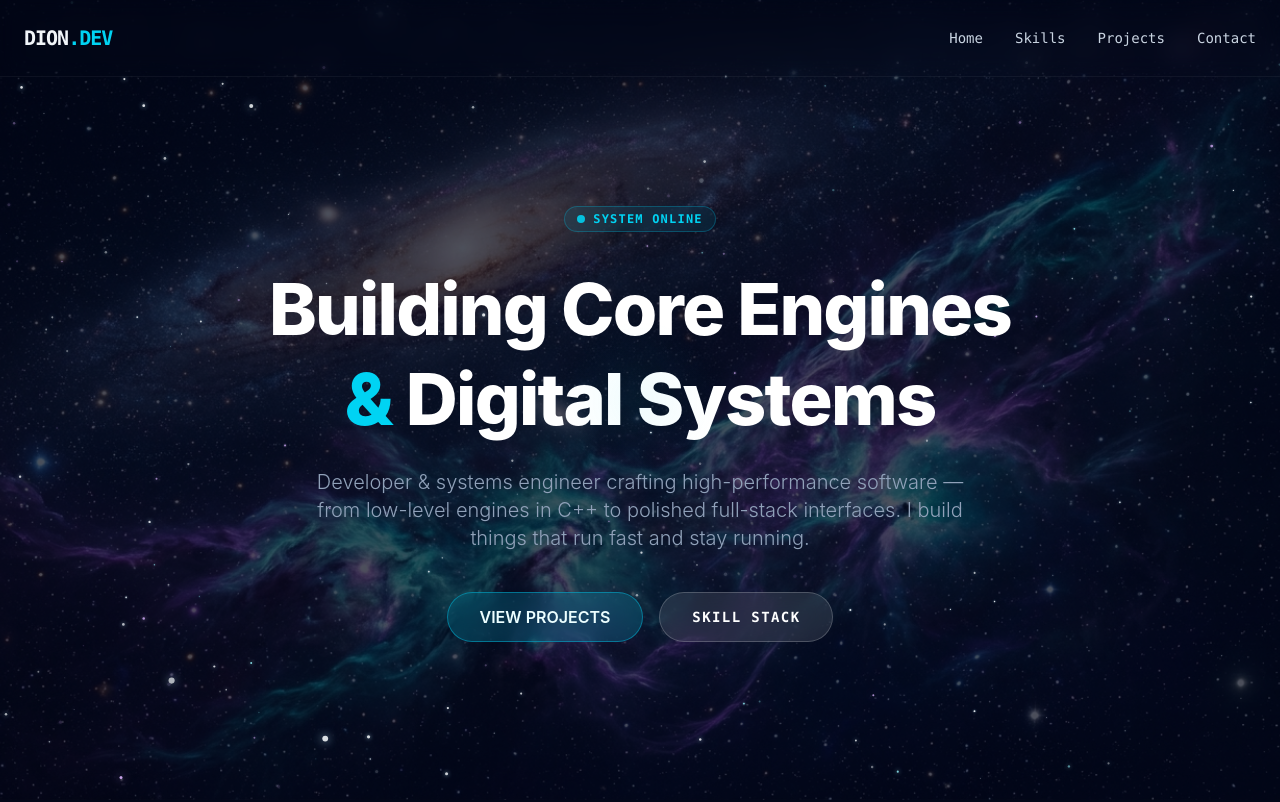
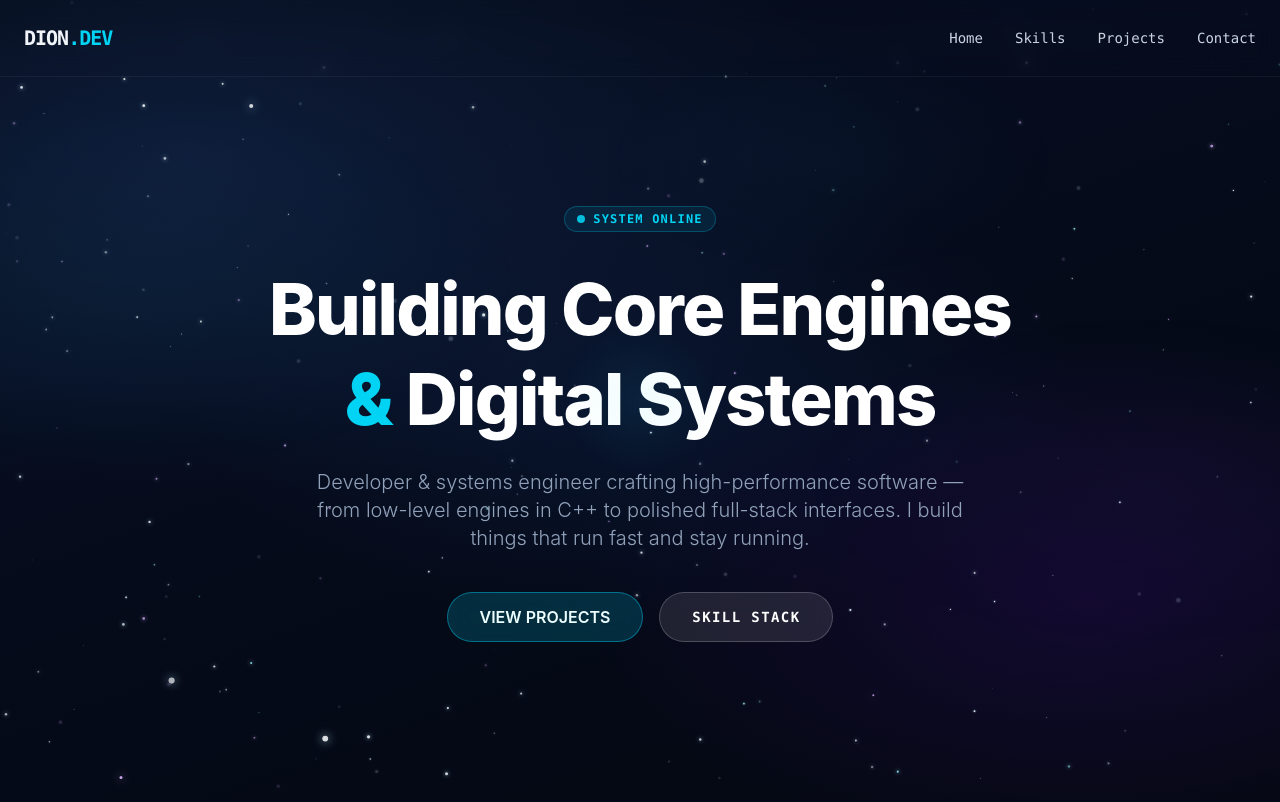
Before and after one commit to deeyooonn/Portfolio-Website, a React (Vite) app: page / in a window 1280 px wide. Shown: the top 802 px of the page. Built offline with nearby package versions, Linux system fonts and the light colour scheme.

Commit message:
fix: replace photo bg with CSS deep space gradient, fix cursor glow lag

```diff
--- a/src/App.jsx
+++ b/src/App.jsx
@@ -232,8 +232,9 @@ function StarCursor() {
     const draw = () => {
       ctx.clearRect(0, 0, width, height);
 
-      glowX += (mouse.x - glowX) * 0.12;
-      glowY += (mouse.y - glowY) * 0.12;
+      // Snap glow directly to cursor — no lag
+      glowX = mouse.x;
+      glowY = mouse.y;
 
       const gradient = ctx.createRadialGradient(glowX, glowY, 0, glowX, glowY, 80);
       gradient.addColorStop(0, 'rgba(34,211,238,0.07)');
@@ -298,9 +299,29 @@ function StarCursor() {
 function App() {
   return (
     <div className="relative min-h-screen text-slate-100 selection:bg-sky-500/30">
-      {/* Background layers */}
-      <div className="fixed inset-0 -z-20 bg-[url('/nebula_bg.jpg')] bg-cover bg-center bg-no-repeat" />
-      <div className="fixed inset-0 -z-10 bg-slate-950/70" />
+      {/* ── Deep space CSS background — clean, no image needed ── */}
+      <div
+        className="fixed inset-0 -z-20"
+        style={{
+          background: `
+            radial-gradient(ellipse 80% 60% at 15% 20%, rgba(15,30,60,0.95) 0%, transparent 70%),
+            radial-gradient(ellipse 60% 50% at 85% 75%, rgba(20,10,50,0.9) 0%, transparent 65%),
+            radial-gradient(ellipse 50% 40% at 50% 50%, rgba(10,25,55,0.7) 0%, transparent 70%),
+            linear-gradient(160deg, #020811 0%, #060d1f 30%, #050a18 60%, #040810 100%)
+          `
+        }}
+      />
+      {/* Subtle nebula colour hints */}
+      <div
+        className="fixed inset-0 -z-10 pointer-events-none"
+        style={{
+          background: `
+            radial-gradient(ellipse 45% 35% at 10% 35%, rgba(34,211,238,0.04) 0%, transparent 70%),
+            radial-gradient(ellipse 40% 30% at 90% 60%, rgba(139,92,246,0.04) 0%, transparent 70%),
+            radial-gradient(ellipse 30% 25% at 65% 20%, rgba(56,189,248,0.03) 0%, transparent 60%)
+          `
+        }}
+      />
 
       {/* Twinkling stars + meteor showers */}
       <SpaceBackground />
```
